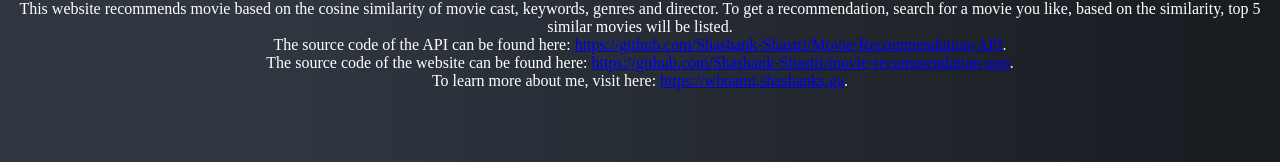
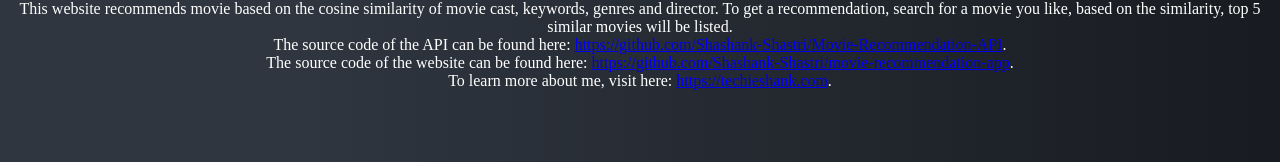
Before and after one commit to Shashank-Shastri/movie-recommendation-app, a Vue app: page /about in a window 1280 px wide. Shown: the part 198-360 px from the top of the page. Built offline with nearby package versions, Linux system fonts and the light colour scheme.

Commit message:
Update links

```diff
--- a/src/views/About/About.vue
+++ b/src/views/About/About.vue
@@ -21,8 +21,7 @@
             >.
             <br />
             To learn more about me, visit here:
-            <a href="https://whoami.shashanks.ga">https://whoami.shashanks.ga</a
-            >.
+            <a href="https://techieshank.com">https://techieshank.com</a>.
         </div>
     </div>
 </template>
```
